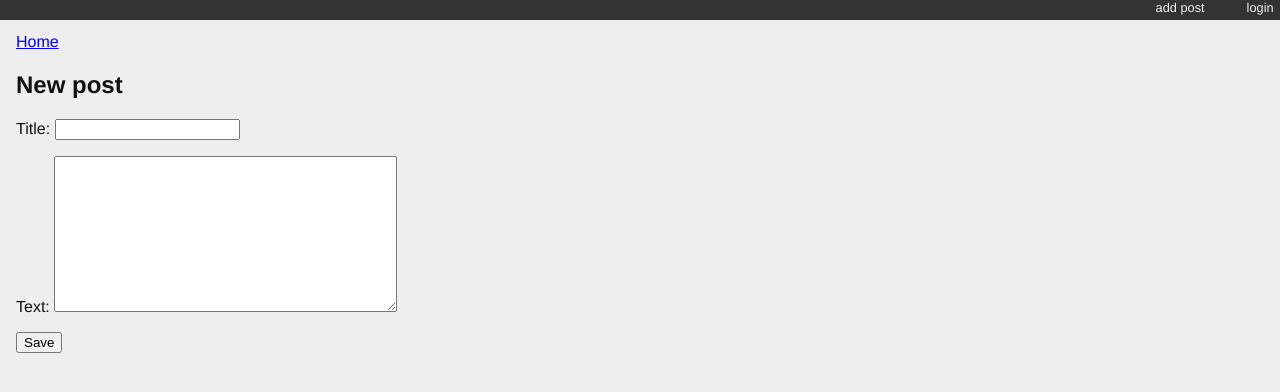
After one commit to pcewebpython/django-blog-2, a Django app: page /post/new/ in a window 1280 px wide. The commit adds this page. Shown: the top 392 px of the page. Run offline with Django 3.2, Linux system fonts and the light colour scheme; parts of the project's set-up code (start-up, migrations or seed data) failed here and were passed over.

Commit message:
Added a form and button to enter new blog

```diff
--- /dev/null
+++ b/blogging/forms.py
@@ -0,0 +1,7 @@
+from django.forms import ModelForm
+from blogging.models import Post
+
+class PostForm(ModelForm):
+    class Meta:
+        model = Post
+        fields = ['title', 'text']
--- a/blogging/models.py
+++ b/blogging/models.py
@@ -1,5 +1,7 @@
 from django.db import models  # <-- This is already in the file
 from django.contrib.auth.models import User
+from django.urls import reverse
+
 
 class Post(models.Model):
     title = models.CharField(max_length=128)
@@ -8,6 +10,9 @@ class Post(models.Model):
     created_date = models.DateTimeField(auto_now_add=True)
     modified_date = models.DateTimeField(auto_now=True)
     published_date = models.DateTimeField(blank=True, null=True)
+
+    def get_absolute_url(self):
+        return reverse('blogging:detail', kwargs={'pk':self.pk})
 
     def __str__(self):
         return self.title
--- /dev/null
+++ b/blogging/templates/blogging/post_edit.html
@@ -0,0 +1,10 @@
+{% extends 'base.html' %}
+
+{% block content %}
+<a class="backlink" href="/">Home</a>
+    <h2>New post</h2>
+    <form method="POST" class="post-form">{% csrf_token %}
+        {{ form.as_p }}
+        <button type="submit" class="save btn btn-default">Save</button>
+    </form>
+{% endblock %}
--- a/blogging/urls.py
+++ b/blogging/urls.py
@@ -1,9 +1,10 @@
 from django.urls import path
 # from blogging.views import stub_view
-from blogging.views import list_view, detail_view
+from blogging.views import list_view, detail_view,post_new
 
 urlpatterns = [
     # path('', stub_view, name="blog_index"),
     path('',list_view, name="blog_index"),
     path('posts/<int:post_id>/', detail_view, name="blog_detail"),
+    path('',post_new,name='post-add')
 ]
--- a/blogging/views.py
+++ b/blogging/views.py
@@ -1,4 +1,7 @@
-from django.shortcuts import render
+from django.shortcuts import render, redirect
+from django import forms
+from django.utils import timezone
+from blogging.forms import PostForm
 
 from django.http import HttpResponse, HttpResponseRedirect, Http404
 
@@ -41,3 +44,16 @@ def detail_view(request, post_id):
     return render(request, 'blogging/detail.html', context)
 
 # Create your views here.
+def post_new(request):
+    if request.method == "POST":
+        form = PostForm(request.POST)
+        if form.is_valid():
+            post = form.save(commit=False)
+            post.author = request.user
+            post.published_date = timezone.now()
+            post.save()
+
+            return redirect('/')
+    else:
+        form = PostForm()
+        return render(request, "blogging/post_edit.html", {'form': form})
--- a/mysite/templates/base.html
+++ b/mysite/templates/base.html
@@ -10,6 +10,7 @@
   <body>
     <div id="header">  {# header begins here #}
      <ul id="control-bar">
+	<li><a href="{% url 'post_new' %}">add post<a></li>
      {% if user.is_authenticated %}
       {% if user.is_staff %}<li><a href="{% url 'admin:index' %}">admin</a></li>{% endif %}
        <li><a href="{% url 'logout' %}">logout</a></li>
--- a/mysite/urls.py
+++ b/mysite/urls.py
@@ -17,6 +17,7 @@ from django.contrib import admin
 from django.urls import path, include  # <-- Make sure you have both of these imports.
 from django.conf.urls import url
 from django.contrib.auth.views import LoginView, LogoutView
+from blogging.views import post_new
 
 urlpatterns = [
     path('polling/', include('polling.urls')),  # <-- Add this
@@ -25,4 +26,6 @@ urlpatterns = [
     path('login/', LoginView.as_view(template_name='login.html'), name="login"),
     path('logout/', LogoutView.as_view(next_page='/'), name="logout"),
     url(r'^accounts/', include('allauth.urls')),
+    path('', include('blogging.urls')),  # <-- Add this
+    path('post/new/', post_new, name='post_new'),
 ]
```
